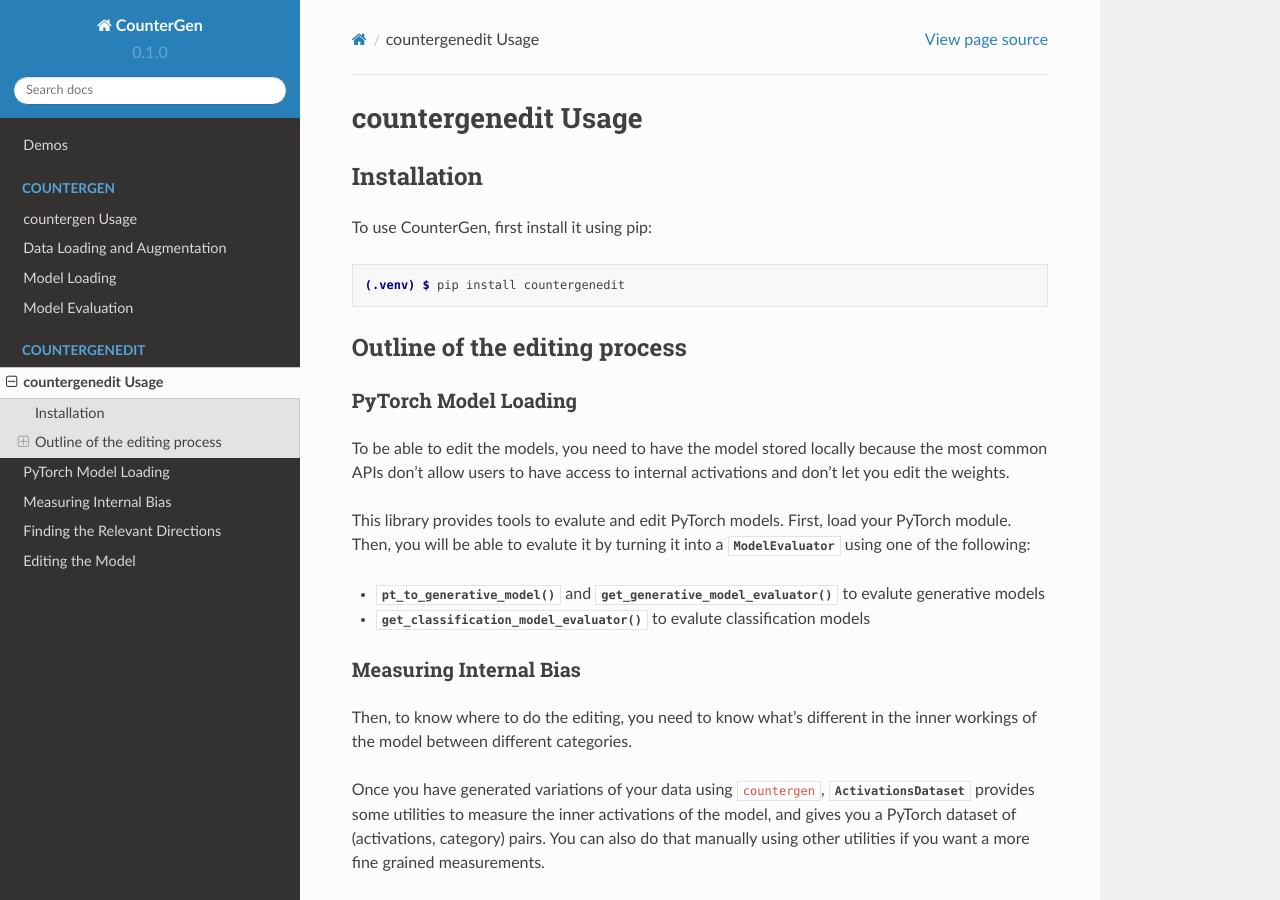
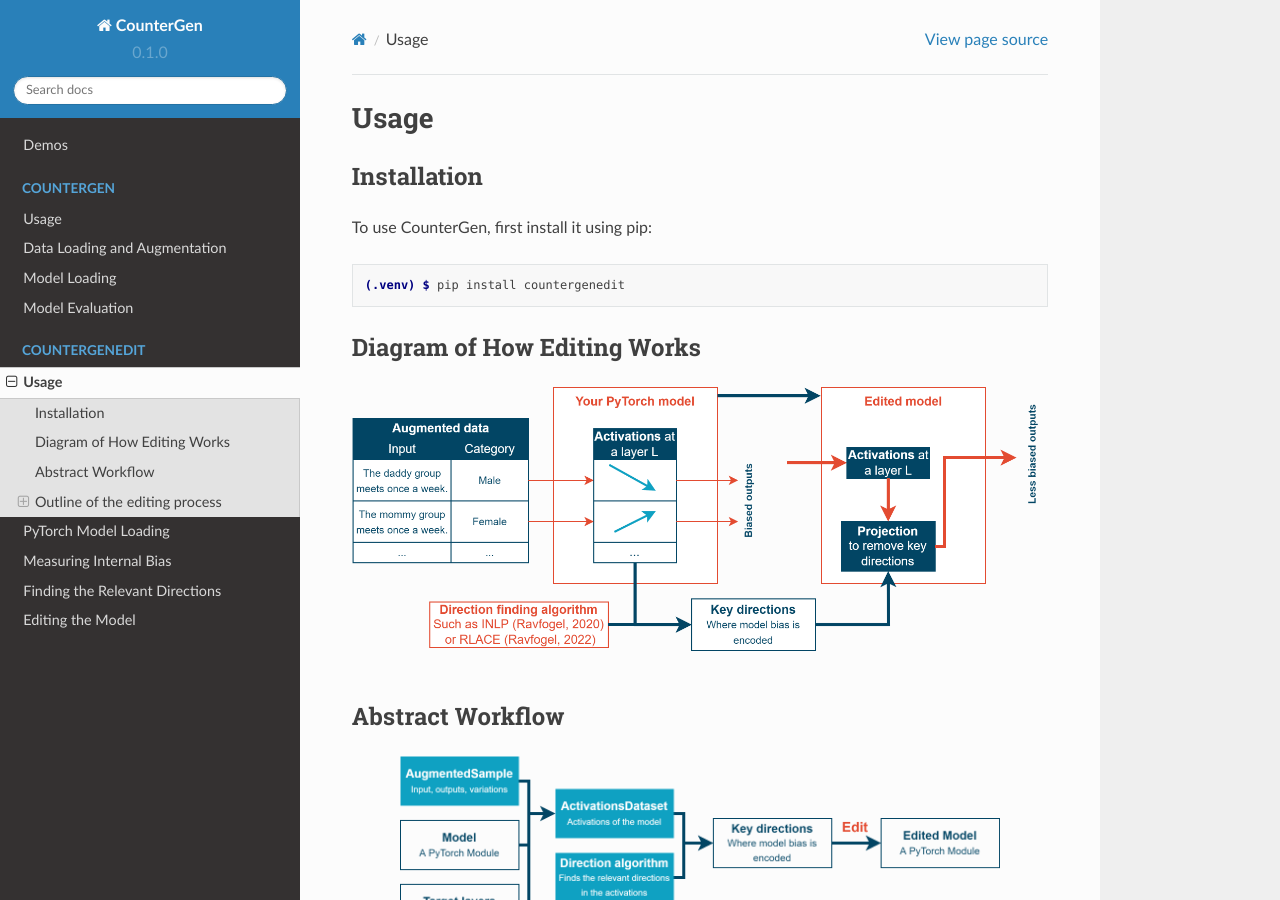
Before and after one commit to FabienRoger/Countergen, a Sphinx documentation site: the page built from docs/countergenedit/usage.rst, in a window 1280 px wide and 900 px high. Built offline with Sphinx 7.4.7 and the Read the Docs theme 2.0.0, drawn with Linux system fonts in a browser that asks for light colours.

Commit message:
Change location of workflow + add explanations

```diff
--- a/docs/countergen/data_augmentation.rst
+++ b/docs/countergen/data_augmentation.rst
@@ -17,7 +17,7 @@
 
 Some defaults that you might find interesting:
 
-* ``female-stereotypes`` and ``male-stereotypes``, which are stereotypes from the `StereoSet <https://stereoset.mit.edu/>`_, filtered for the ones which "outputs" are gender neutrals.
+* ``female-stereotypes`` and ``male-stereotypes``, which are stereotypes from the `StereoSet <https://stereoset.mit.edu/>`_, filtered for the ones whose outputs are gender neutral.
 * ``doublebind-likable-paraphrased`` is composed of data from the "Double bind experiment" `(Heilman, 2007) <https://www.researchgate.net/publication/6575591_Why_Are_Women_Penalized_for_Success_at_Male_Tasks_The_Implied_Communality_Deficit>`_ which found that female managers were perceived as less likable than their male counterparts. It is augmented through paraphrasing using Instruct GPT (and manually reviewed), with positive prosocial adjectives. Variations are done along the original axis of variation: male vs female. Exact data is from `May (2019) <https://arxiv.org/abs/1903.10561>`_, which measures this kind of bias in Language models.
 * ``doublebind-unlikable-paraphrased`` the same as above, but with negative antisocial adjectives.
 * ``hate-aug-muslim`` is composed of comments labeled "hate" or "noHate". Instruct GPT was used to write variations of this comment where the comment was rewritten to be about Muslims or not about Muslims (this is a variation of LLMD). Data is from `De Gibert (2018) <https://arxiv.org/abs/1809.04444>`_.
--- a/docs/countergenedit/usage.rst
+++ b/docs/countergenedit/usage.rst
@@ -1,4 +1,4 @@
-countergenedit Usage
+Usage
 ====================
 
 Installation
@@ -9,6 +9,24 @@
 .. code-block:: console
 
    (.venv) $ pip install countergenedit
+
+Diagram of How Editing Works
+-----------------------------
+
+.. image:: ../countergenedit_explanation.png
+  :width: 700
+  :align: center
+  :alt: Evaluation worflow
+|
+
+Abstract Workflow
+-------------------
+
+.. image:: ../edition_workflow.png
+  :width: 600
+  :align: center
+  :alt: Evaluation worflow
+|
 
 Outline of the editing process
 ------------------------------------------------
```
Also changed, not shown: docs/countergen/usage.rst (+19 -1 lines), docs/index.rst (+1 -21 lines), docs/countergen_explanation.png (added), docs/countergenedit_explanation.png (added).
